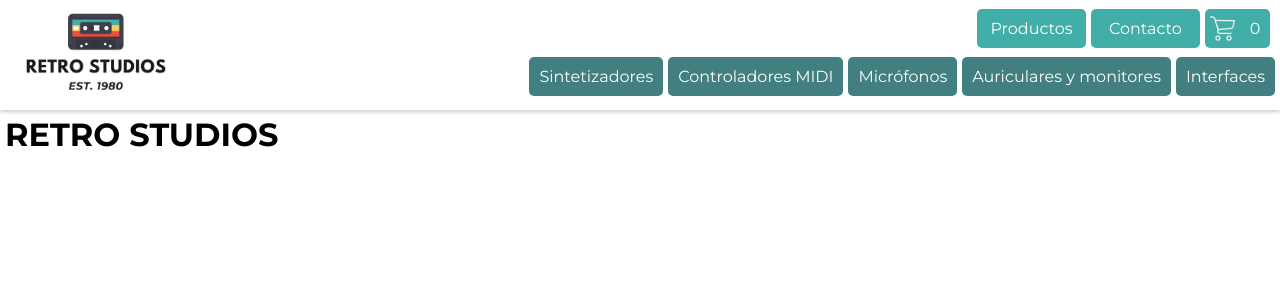
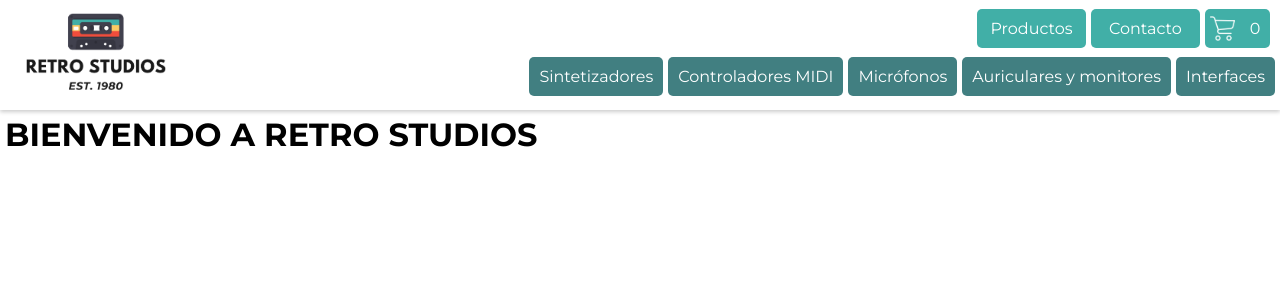
Before and after one commit to rosariobosch/e-commerce-bosch, a React (Create React App) app: page / in a window 1280 px wide. Shown: the top 300 px of the page. Built offline with nearby package versions, Linux system fonts and the light colour scheme.

Commit message:
parametros itemlistcontainer

```diff
--- a/public/index.html
+++ b/public/index.html
@@ -2,7 +2,7 @@
 <html lang="en">
   <head>
     <meta charset="utf-8" />
-    <link rel="icon" href="%PUBLIC_URL%/favicon.ico" />
+    <link rel="icon" href="assets/imagenes/favicon.png" />
     <meta name="viewport" content="width=device-width, initial-scale=1" />
     <meta name="theme-color" content="#000000" />
     <meta
@@ -14,15 +14,5 @@
   <body>
     <noscript>You need to enable JavaScript to run this app.</noscript>
     <div id="root"></div>
-    <!--
-      This HTML file is a template.
-      If you open it directly in the browser, you will see an empty page.
-
-      You can add webfonts, meta tags, or analytics to this file.
-      The build step will place the bundled scripts into the <body> tag.
-
-      To begin the development, run `npm start` or `yarn start`.
-      To create a production bundle, use `npm run build` or `yarn build`.
-    -->
   </body>
 </html>
--- a/src/App.js
+++ b/src/App.js
@@ -1,11 +1,11 @@
-import './scss/App.scss';
+import './App.scss';
 import NavBar from './components/NavBar/NavBar';
-import ItemListContainer from './components/ItemListContainer';
+import ItemListContainer from './components/ItemListContainer/ItemListContainer';
 
 function App() {
   return <>
     <NavBar />
-    <ItemListContainer />
+    <ItemListContainer greeting = 'Bienvenido a ' name="Retro Studios"/>
   </>
 }
 
--- a/src/scss/App.scss
+++ b/src/App.scss
@@ -1,5 +1,5 @@
-@import './navBar.scss';
-@import './itemListContainer.scss';
+@import './components/NavBar/navBar.scss';
+@import './components/ItemListContainer/itemListContainer.scss';
 
 //font
 @import url('https://fonts.googleapis.com/css2?family=Montserrat:wght@300;400;700&display=swap');
--- a/src/components/ItemListContainer.jsx
+++ /dev/null
@@ -1,6 +0,0 @@
-const ItemListContainer = () => {
-
-    return <h1>Retro Studios</h1>
-}
-
-export default ItemListContainer;
--- /dev/null
+++ b/src/components/ItemListContainer/ItemListContainer.jsx
@@ -0,0 +1,6 @@
+const ItemListContainer = (props) => {
+
+    return <h1>{props.greeting} {props.name}</h1>
+}
+
+export default ItemListContainer;
--- a/src/components/NavBar/NavBar.jsx
+++ b/src/components/NavBar/NavBar.jsx
@@ -1,6 +1,6 @@
-import {MenuItem, MenuSubItem} from "./MenuItems";
-import Logo from "./Logo";
-import CartWidget from "./CartWidget";
+import {MenuItem, MenuSubItem} from "./MenuItems/MenuItems";
+import Logo from "./Logo/Logo";
+import CartWidget from "./CartWidget/CartWidget";
 
 
 const NavBar = () => {
```
Also changed, not shown: public/assets/imagenes/favicon.png (added), src/components/ItemListContainer/itemListContainer.scss (renamed from src/scss/itemListContainer.scss), src/components/NavBar/CartWidget/CartWidget.jsx (renamed from src/components/NavBar/CartWidget.jsx), src/components/NavBar/Logo/Logo.jsx (renamed from src/components/NavBar/Logo.jsx), src/components/NavBar/MenuItems/MenuItems.jsx (renamed from src/components/NavBar/MenuItems.jsx), src/components/NavBar/navBar.scss (renamed from src/scss/navBar.scss).
